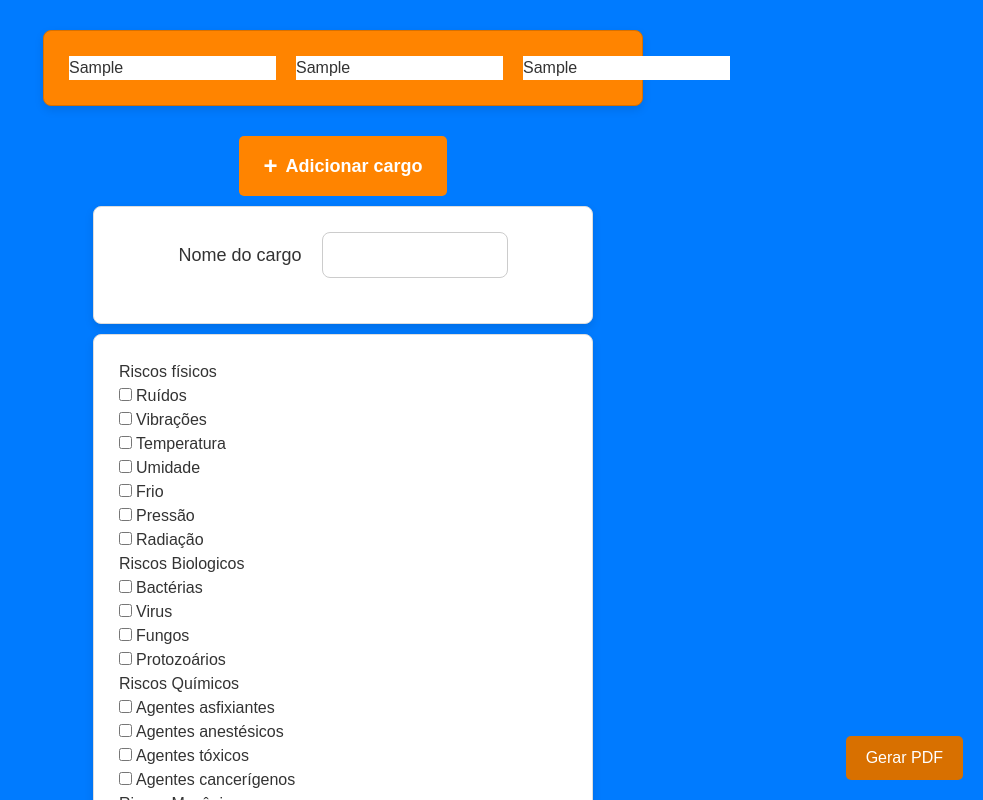
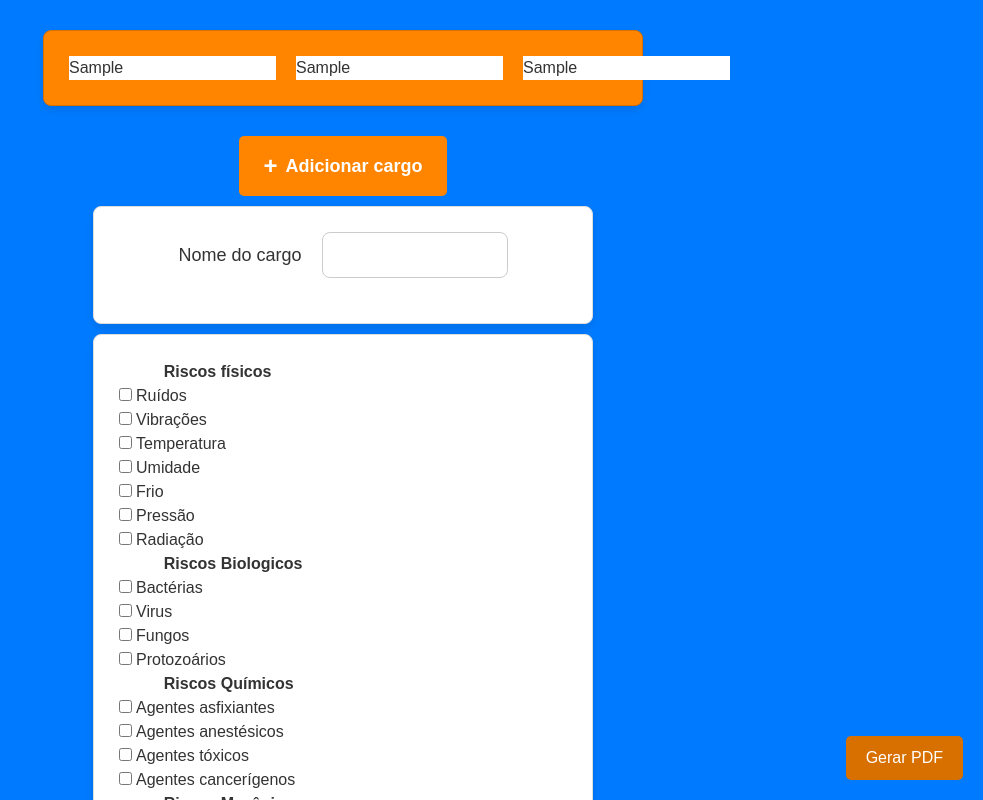
Before and after one commit to JeanToral/SOS-Project, a React (Create React App) app: page /home in a window 1280 px wide. Both pictures are taken after typing "Sample", "Sample", "Sample" into the empty fields and a click on the button "Adicionar cargo". Shown: the top 800 px of the page, without its empty margins (297-1280 px from the left). Built offline with nearby package versions, Linux system fonts and the light colour scheme.

Commit message:
Qualquer coisa

```diff
--- a/src/Components/Campos/Campos.scss
+++ b/src/Components/Campos/Campos.scss
@@ -44,3 +44,8 @@
         outline: none;
     }
 }
+
+.tituloRisco{
+    font-weight: bold;
+    margin-left: 10%;
+}
```
